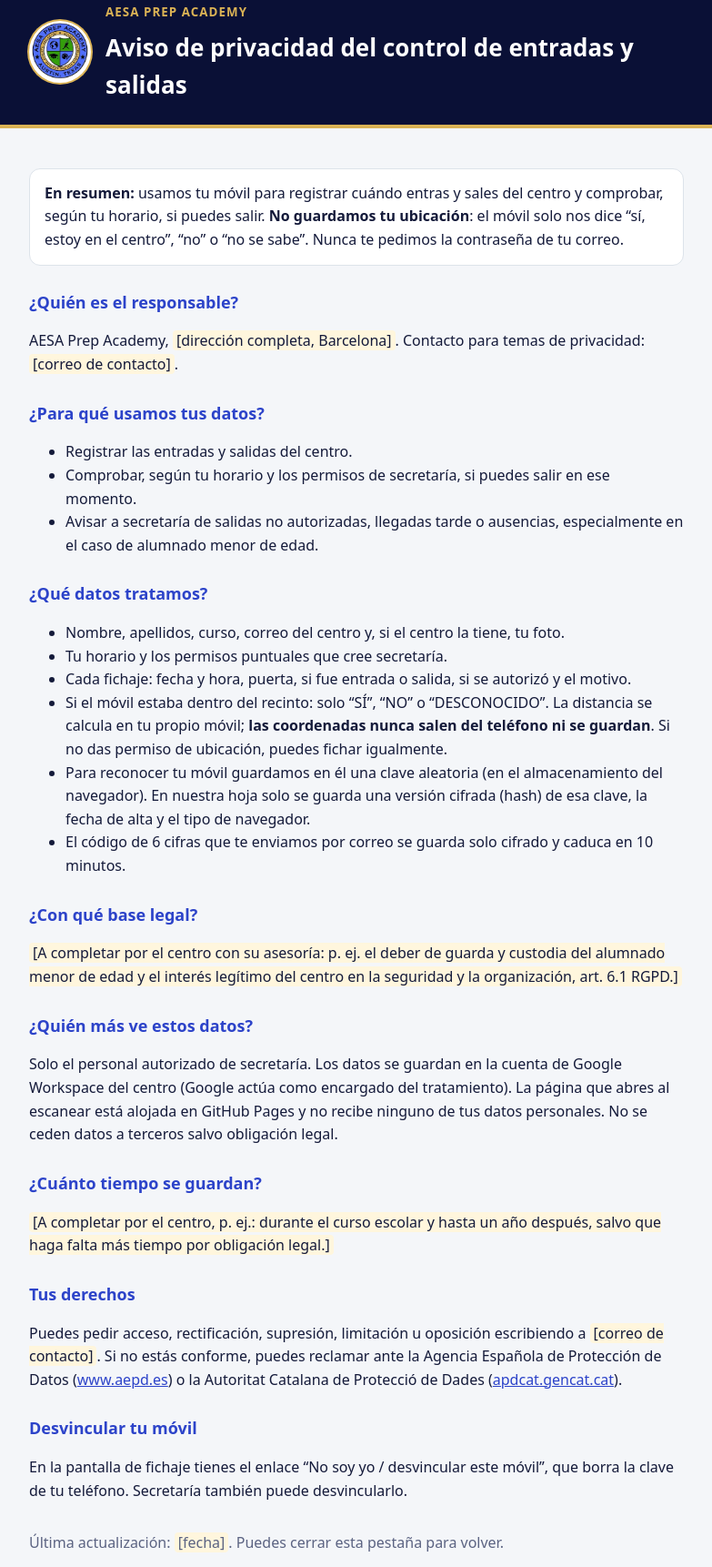
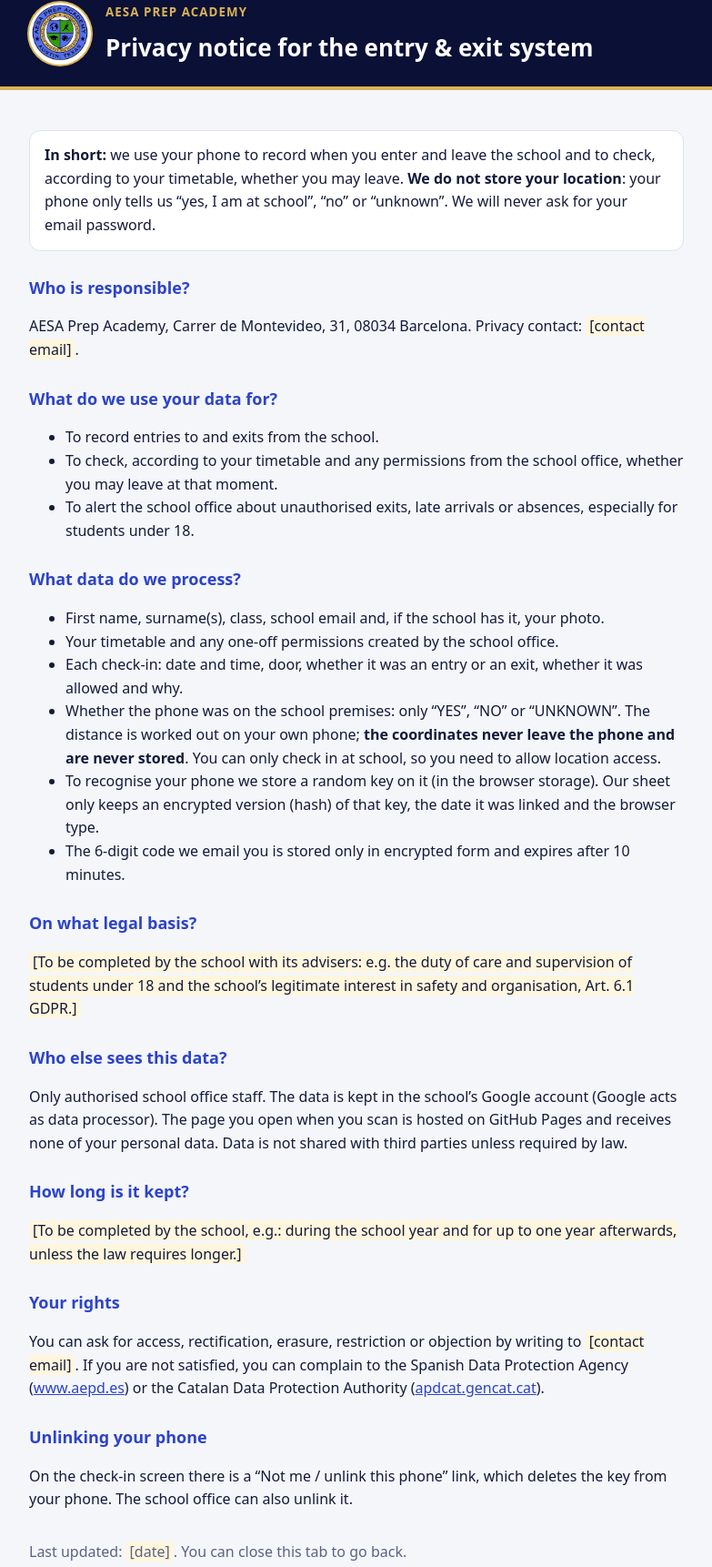
Before and after one commit to aesaprep/accesos, a plain HTML site: page privacidad.html in a window 1280 px wide. Shown: the part 22-1744 px from the top of the page at 91% size, without its empty margins (248-1031 px from the left). Drawn offline with Linux system fonts and the light colour scheme.

Commit message:
Add files via upload

```diff
--- a/app.js
+++ b/app.js
@@ -267,8 +267,7 @@ function elegirIdioma() {
   if (TEXTOS[q]) return q;
   const guardado = almacen.get('idioma');
   if (guardado && TEXTOS[guardado]) return guardado;
-  const nav = (navigator.language || 'es').slice(0, 2).toLowerCase();
-  return TEXTOS[nav] ? nav : 'es';
+  return 'en';   // English by default (international school); students can switch language at the bottom
 }
 
 function t(clave, datos) {
--- a/privacidad.html
+++ b/privacidad.html
@@ -1,10 +1,10 @@
 <!doctype html>
-<html lang="es">
+<html lang="en">
 <head>
   <meta charset="utf-8">
   <meta name="viewport" content="width=device-width, initial-scale=1">
   <meta name="robots" content="noindex, nofollow">
-  <title>Aviso de privacidad · AESA Prep</title>
+  <title>Privacy notice · AESA Prep</title>
   <style>
     :root { --navy: #2c43c9; --marino: #0a1036; --dorado: #dbb355; --texto: #141a3a; --suave: #5b6382; }
     body { margin: 0; font-family: system-ui, -apple-system, "Segoe UI", Roboto, Arial, sans-serif; color: var(--texto); background: #f4f6f9; line-height: 1.6; }
@@ -22,46 +22,47 @@
   </style>
 </head>
 <body>
-  <header><div><img src="logo.png" alt=""><span><small>AESA Prep Academy</small><h1>Aviso de privacidad del control de entradas y salidas</h1></span></div></header>
+  <header><div><img src="logo.png" alt=""><span><small>AESA Prep Academy</small><h1>Privacy notice for the entry &amp; exit system</h1></span></div></header>
   <main>
-    <p class="caja"><strong>En resumen:</strong> usamos tu móvil para registrar cuándo entras y sales del centro y comprobar, según tu horario, si puedes salir. <strong>No guardamos tu ubicación</strong>: el móvil solo nos dice “sí, estoy en el centro”, “no” o “no se sabe”. Nunca te pedimos la contraseña de tu correo.</p>
+    <p class="caja"><strong>In short:</strong> we use your phone to record when you enter and leave the school and to check, according to your timetable, whether you may leave. <strong>We do not store your location</strong>: your phone only tells us “yes, I am at school”, “no” or “unknown”. We will never ask for your email password.</p>
 
-    <h2>¿Quién es el responsable?</h2>
-    <p>AESA Prep Academy, <span class="pendiente">[dirección completa, Barcelona]</span>. Contacto para temas de privacidad: <span class="pendiente">[correo de contacto]</span>.</p>
+    <h2>Who is responsible?</h2>
+    <p>AESA Prep Academy, Carrer de Montevideo, 31, 08034 Barcelona. Privacy contact: <span class="pendiente">[contact email]</span>.</p>
 
-    <h2>¿Para qué usamos tus datos?</h2>
+    <h2>What do we use your data for?</h2>
     <ul>
-      <li>Registrar las entradas y salidas del centro.</li>
-      <li>Comprobar, según tu horario y los permisos de secretaría, si puedes salir en ese momento.</li>
-      <li>Avisar a secretaría de salidas no autorizadas, llegadas tarde o ausencias, especialmente en el caso de alumnado menor de edad.</li>
+      <li>To record entries to and exits from the school.</li>
+      <li>To check, according to your timetable and any permissions from the school office, whether you may leave at that moment.</li>
+      <li>To alert the school office about unauthorised exits, late arrivals or absences, especially for students under 18.</li>
     </ul>
 
-    <h2>¿Qué datos tratamos?</h2>
+    <h2>What data do we process?</h2>
     <ul>
-      <li>Nombre, apellidos, curso, correo del centro y, si el centro la tiene, tu foto.</li>
-      <li>Tu horario y los permisos puntuales que cree secretaría.</li>
-      <li>Cada fichaje: fecha y hora, puerta, si fue entrada o salida, si se autorizó y el motivo.</li>
-      <li>Si el móvil estaba dentro del recinto: solo “SÍ”, “NO” o “DESCONOCIDO”. La distancia se calcula en tu propio móvil; <strong>las coordenadas nunca salen del teléfono ni se guardan</strong>. Si no das permiso de ubicación, puedes fichar igualmente.</li>
-      <li>Para reconocer tu móvil guardamos en él una clave aleatoria (en el almacenamiento del navegador). En nuestra hoja solo se guarda una versión cifrada (hash) de esa clave, la fecha de alta y el tipo de navegador.</li>
-      <li>El código de 6 cifras que te enviamos por correo se guarda solo cifrado y caduca en 10 minutos.</li>
+      <li>First name, surname(s), class, school email and, if the school has it, your photo.</li>
+      <li>Your timetable and any one-off permissions created by the school office.</li>
+      <li>Each check-in: date and time, door, whether it was an entry or an exit, whether it was allowed and why.</li>
+      <li>Whether the phone was on the school premises: only “YES”, “NO” or “UNKNOWN”. The distance is worked out on your own phone; <strong>the coordinates never leave the phone and are never stored</strong>. You can only check in at school, so you need to allow location access.</li>
+      <li>To recognise your phone we store a random key on it (in the browser storage). Our sheet only keeps an encrypted version (hash) of that key, the date it was linked and the browser type.</li>
+      <li>The 6-digit code we email you is stored only in encrypted form and expires after 10 minutes.</li>
     </ul>
 
-    <h2>¿Con qué base legal?</h2>
-    <p><span class="pendiente">[A completar por el centro con su asesoría: p. ej. el deber de guarda y custodia del alumnado menor de edad y el interés legítimo del centro en la seguridad y la organización, art. 6.1 RGPD.]</span></p>
+    <h2>On what legal basis?</h2>
+    <p><span class="pendiente">[To be completed by the school with its advisers: e.g. the duty of care and supervision of students under 18 and the school’s legitimate interest in safety and organisation, Art. 6.1 GDPR.]</span></p>
 
-    <h2>¿Quién más ve estos datos?</h2>
-    <p>Solo el personal autorizado de secretaría. Los datos se guardan en la cuenta de Google Workspace del centro (Google actúa como encargado del tratamiento). La página que abres al escanear está alojada en GitHub Pages y no recibe ninguno de tus datos personales. No se ceden datos a terceros salvo obligación legal.</p>
+    <h2>Who else sees this data?</h2>
+    <p>Only authorised school office staff. The data is kept in the school’s Google account (Google acts as data processor). The page you open when you scan is hosted on GitHub Pages and receives none of your personal data. Data is not shared with third parties unless required by law.</p>
 
-    <h2>¿Cuánto tiempo se guardan?</h2>
-    <p><span class="pendiente">[A completar por el centro, p. ej.: durante el curso escolar y hasta un año después, salvo que haga falta más tiempo por obligación legal.]</span></p>
+    <h2>How long is it kept?</h2>
+    <p><span class="pendiente">[To be completed by the school, e.g.: during the school year and for up to one year afterwards, unless the law requires longer.]</span></p>
 
-    <h2>Tus derechos</h2>
-    <p>Puedes pedir acceso, rectificación, supresión, limitación u oposición escribiendo a <span class="pendiente">[correo de contacto]</span>. Si no estás conforme, puedes reclamar ante la Agencia Española de Protección de Datos (<a href="https://www.aepd.es" target="_blank" rel="noopener">www.aepd.es</a>) o la Autoritat Catalana de Protecció de Dades (<a href="https://apdcat.gencat.cat" target="_blank" rel="noopener">apdcat.gencat.cat</a>).</p>
+    <h2>Your rights</h2>
+    <p>You can ask for access, rectification, erasure, restriction or objection by writing to <span class="pendiente">[contact email]</span>. If you are not satisfied, you can complain to the Spanish Data Protection Agency (<a href="https://www.aepd.es" target="_blank" rel="noopener">www.aepd.es</a>) or the Catalan Data Protection Authority (<a href="https://apdcat.gencat.cat" target="_blank" rel="noopener">apdcat.gencat.cat</a>).</p>
 
-    <h2>Desvincular tu móvil</h2>
-    <p>En la pantalla de fichaje tienes el enlace “No soy yo / desvincular este móvil”, que borra la clave de tu teléfono. Secretaría también puede desvincularlo.</p>
+    <h2>Unlinking your phone</h2>
+    <p>On the check-in screen there is a “Not me / unlink this phone” link, which deletes the key from your phone. The school office can also unlink it.</p>
 
-    <p style="margin-top:32px; color: var(--suave)">Última actualización: <span class="pendiente">[fecha]</span>. Puedes cerrar esta pestaña para volver.</p>
+    <p style="margin-top:32px; color: var(--suave)">Last updated: <span class="pendiente">[date]</span>. You can close this tab to go back.</p>
   </main>
 </body>
+
 </html>
```
Also changed, not shown: carteles.html (+14 -14 lines), index.html (+3 -3 lines).
